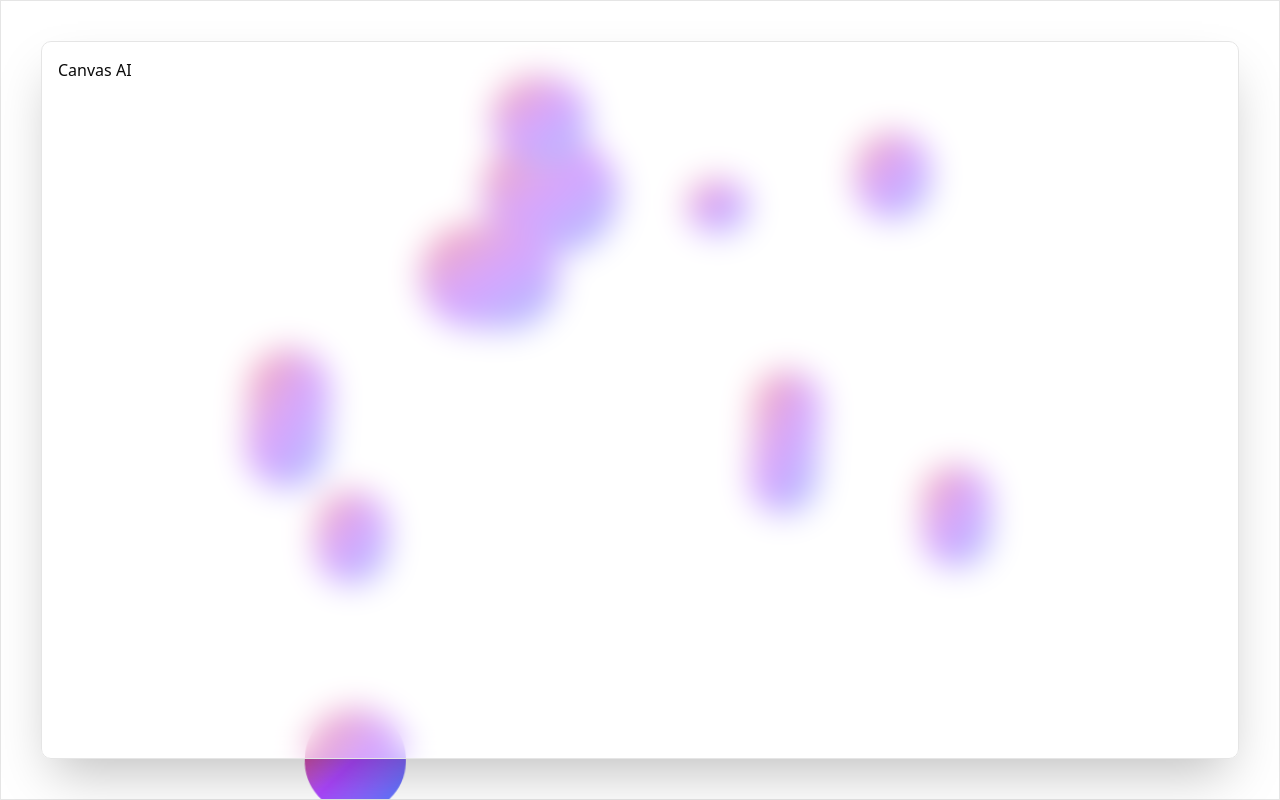
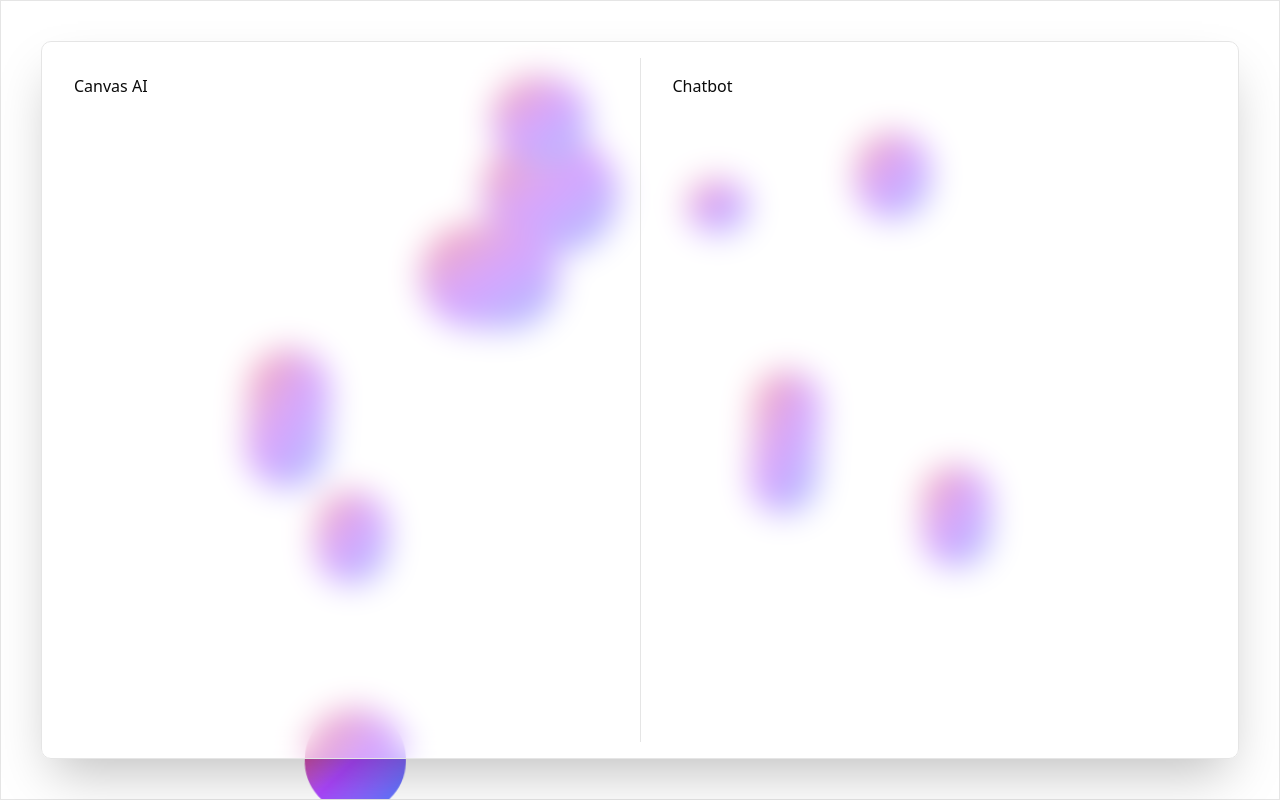
Before and after one commit to veerbal1/canvas-ai, a Next.js app: page / in a window 1280 px wide. Built offline with nearby package versions, Linux system fonts and the light colour scheme.

Commit message:
Add Separator component and integrate into CanvasAI layout
- Added @radix-ui/react-separator dependency for UI separation.
- Created a new Separator component for consistent styling.
- Updated CanvasAI component to include a vertical separator between sections for improved layout.

```diff
--- /dev/null
+++ b/components/ui/separator.tsx
@@ -0,0 +1,28 @@
+"use client"
+
+import * as React from "react"
+import * as SeparatorPrimitive from "@radix-ui/react-separator"
+
+import { cn } from "@/lib/utils"
+
+function Separator({
+  className,
+  orientation = "horizontal",
+  decorative = true,
+  ...props
+}: React.ComponentProps<typeof SeparatorPrimitive.Root>) {
+  return (
+    <SeparatorPrimitive.Root
+      data-slot="separator-root"
+      decorative={decorative}
+      orientation={orientation}
+      className={cn(
+        "bg-border shrink-0 data-[orientation=horizontal]:h-px data-[orientation=horizontal]:w-full data-[orientation=vertical]:h-full data-[orientation=vertical]:w-px",
+        className
+      )}
+      {...props}
+    />
+  )
+}
+
+export { Separator }
--- a/features/canvas/index.tsx
+++ b/features/canvas/index.tsx
@@ -1,7 +1,15 @@
+import { Separator } from "@/components/ui/separator"
+
 export const CanvasAI = () => {
   return (
-    <div className="w-full h-full bg-white/50 rounded-lg p-4 border backdrop-blur-lg shadow-2xl">
-      <h1>Canvas AI</h1>
+    <div className="w-full h-full bg-white/50 rounded-lg p-4 border backdrop-blur-lg shadow-2xl flex gap-4">
+      <div className="w-1/2 h-full rounded-lg p-4">
+        <h1>Canvas AI</h1>
+      </div>
+      <Separator orientation="vertical" />
+      <div className="w-1/2 h-full rounded-lg p-4">
+        <h1>Chatbot</h1>
+      </div>
     </div>
   );
 };
--- a/package.json
+++ b/package.json
@@ -9,6 +9,7 @@
     "lint": "next lint"
   },
   "dependencies": {
+    "@radix-ui/react-separator": "^1.1.4",
     "@radix-ui/react-slot": "^1.2.0",
     "class-variance-authority": "^0.7.1",
     "clsx": "^2.1.1",
```
Also changed, not shown: 1 other file (tests, documents, lock files or other folders).
